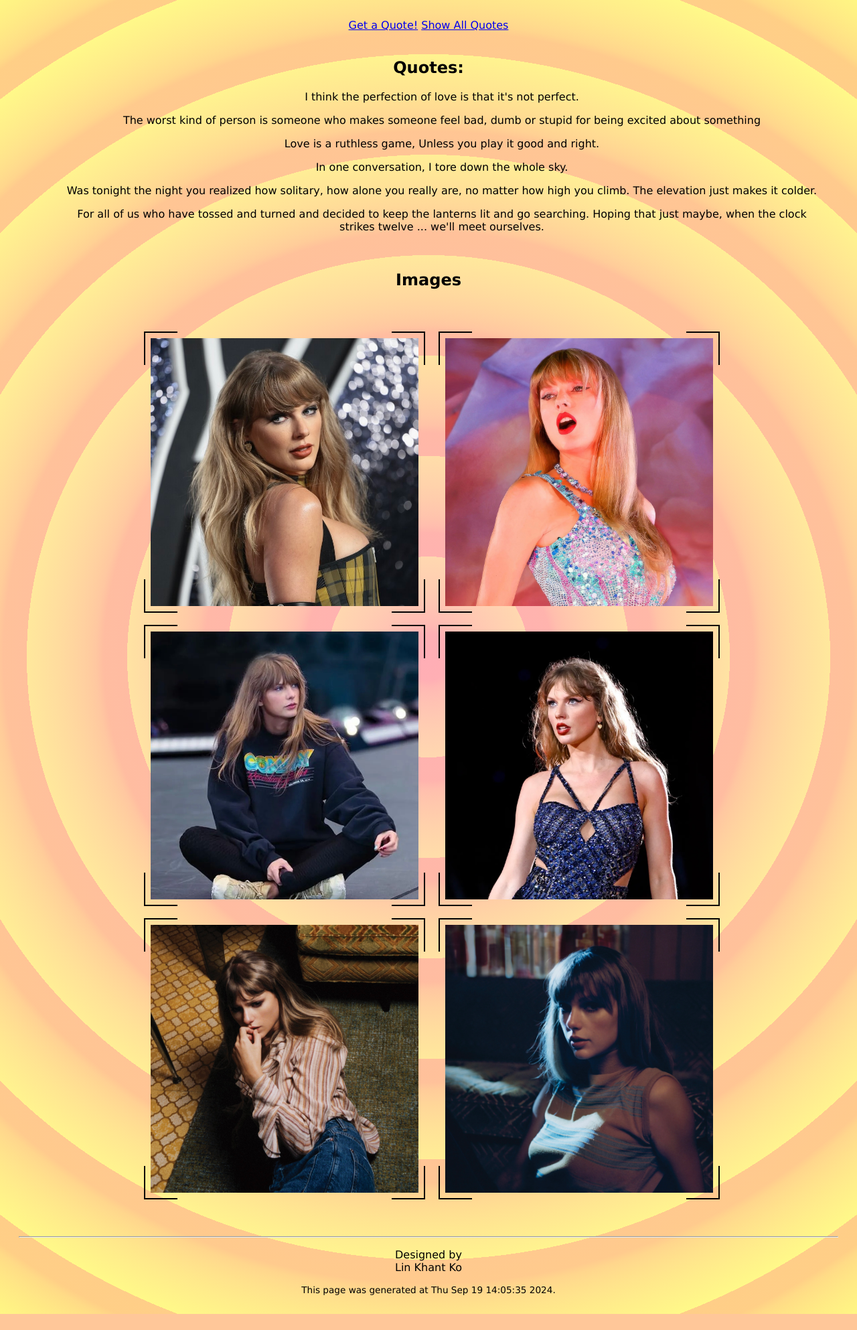
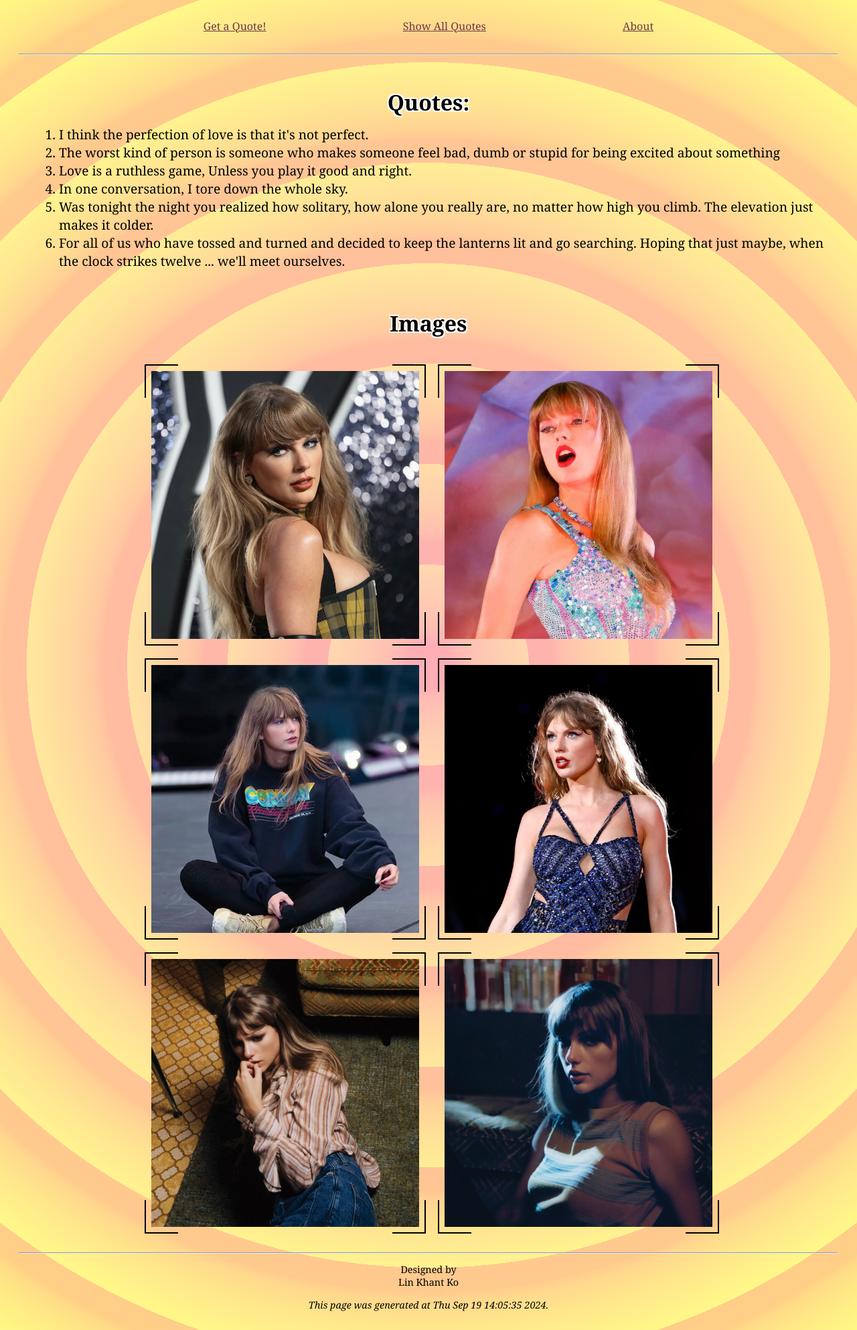
Before and after one commit to Linkhant19/Full-Stack-Application-Design-and-Development, a Django app: page /quotes/show_all in a window 1280 px wide. Shown: the whole page at 67% size. Before the commit the page ends 1962 px from the top, so only its background shows below. Run offline with Django 5.2, Linux system fonts and the light colour scheme.

Commit message:
finished quote website

```diff
--- a/django/quotes/templates/quotes/base.html
+++ b/django/quotes/templates/quotes/base.html
@@ -21,8 +21,11 @@ Our common code. Specific code can be found in separate pages. -->
             <!-- use the scriptlet URL function to look up a URL by name. -->
             <a href="{% url 'quote' %}">Get a Quote!</a>
             <a href="{% url 'show_all' %}">Show All Quotes</a>
-            <!-- <a href="{% url 'about' %}">About</a> -->
+            <a href="{% url 'about' %}">About</a>
         </nav>
+        <br>
+        <hr>
+
 
         {% block content %}
         <!-- our interesting stuff here! -->
--- a/django/quotes/templates/quotes/quote.html
+++ b/django/quotes/templates/quotes/quote.html
@@ -3,8 +3,11 @@
 {% extends "quotes/base.html" %}
 
 {% block content %}
-    <h1>hi</h1>
     <div>
+        <h1>Taylor Swift Quotes</h1>
+    </div>
+
+    <div class="quote">
         <h3>Taylor says: </h3>
         <p>{{quote}}</p>
     </div>
@@ -12,5 +15,6 @@
     <div>
         <img src="{{image}}" alt="Taylor">
     </div>
+    <br>
 
 {% endblock %}
--- a/django/quotes/templates/quotes/show_all.html
+++ b/django/quotes/templates/quotes/show_all.html
@@ -6,17 +6,20 @@
 
     <!-- Display the quotes -->
     <div>
-        <h2>Quotes:</h2>
-        <ul>
+        <h1>Quotes:</h1>
+        <ol>
             {% for quote in quotes %}
-                <p>{{ quote }}</p>
+                <li>{{ quote }}</li>
             {% endfor %}
-        </ul>
+        </ol>
     </div>
 
 
     <!-- Display the images -->
-    <h2>Images</h2>
+    <div>
+        <h1>Images</h1>
+    </div>
+
     <div class="images">
 
         <ul>
--- a/django/quotes/urls.py
+++ b/django/quotes/urls.py
@@ -17,5 +17,5 @@ urlpatterns = [
     path(r'', views.quotes, name='quotes'), # the first URL. main page
     path(r'quote', views.quotes, name='quote'), # new quote page
     path(r'show_all', views.show_all, name='show_all'), # new show_all page
-    # path(r'about', views.about, name='about'), # new about page
+    path(r'about', views.about, name='about'), # new about page
 ]
--- a/django/quotes/views.py
+++ b/django/quotes/views.py
@@ -46,8 +46,6 @@ def show_all(request):
     This function will delegate work to an HTML template.
     """
 
-    # templates is the default folder for django so no need to specify.
-    # this template will present the response.
     template_name = 'quotes/show_all.html'
 
     # create a dictionary of context variables
@@ -57,3 +55,22 @@ def show_all(request):
         'images': images_list,
     }
     return render(request, template_name, context)
+
+
+# about : the view to show the about page. about: the view to display information about the famous person whose quotes are shown in this application.
+
+def about(request):
+    """A function to respond to the /hw/about URL.
+    This function will delegate work to an HTML template.
+    """
+
+    template_name = 'quotes/about.html'
+
+    # create a dictionary of context variables
+    context = {
+        'current_time': time.ctime(),
+        'about': "Taylor Alison Swift (born December 13, 1989) is an American singer-songwriter. Known for her autobiographical songwriting, artistic reinventions, and cultural impact, Swift is a leading figure in popular music and the subject of widespread public interest. Swift is one of the world's best-selling music artists with an estimated global sale of 200 million records. Seven of her albums have opened with over one million pure sales in a week. She has been listed amongst history's greatest artists by publications such as Rolling Stone, Billboard, and Forbes, as well as the only individual from the arts to have been named the Time Person of the Year (2023). Her accolades include 14 Grammy Awards, a Primetime Emmy Award, 40 American Music Awards, 39 Billboard Music Awards, and 30 MTV Video Music Awards; she has won the Grammy Award for Album of the Year, the MTV Video Music Award for Video of the Year, and the IFPI Global Recording Artist of the Year at least four times each.",
+        'image': images_list[random.randint(0, len(images_list)-1)],
+    }
+
+    return render(request, template_name, context)
--- a/django/static/styles.css
+++ b/django/static/styles.css
@@ -1,23 +1,12 @@
 body {
     /* margin: 0; */
     padding: 20px;
-    font-family: 'Lucida Sans', 'Lucida Sans Regular', 'Lucida Grande', 'Lucida Sans Unicode', Geneva, Verdana, sans-serif;
+    font-family: Cambria, Cochin, Georgia, Times, 'Times New Roman', serif;
     /* background-color: #FBDA61;
     background-image: linear-gradient(45deg, #FBDA61 0%, #f979d2 100%); */
 
     text-align: center;
     align-items: center;
-
-    /* background-color: #000000;
-    opacity: 1;
-    background-size: 7px 7px;
-    background-image: repeating-linear-gradient(45deg, #fbdaff 0, #f5ffda 0.4px, #e3c7e2 0, #e7ecbe 50%); */
-
-    /* background-color: #f8d5eb;
-    opacity: 1;
-    background-image:  linear-gradient(30deg, #224745 12%, transparent 12.5%, transparent 87%, #dafffe 87.5%, #dafffe), linear-gradient(150deg, #dafffe 12%, transparent 12.5%, transparent 87%, #dafffe 87.5%, #ffdaf6), linear-gradient(30deg, #dafffe 12%, transparent 12.5%, transparent 87%, #dafffe 87.5%, #dafffe), linear-gradient(150deg, #dafffe 12%, transparent 12.5%, transparent 87%, #dafffe 87.5%, #e8daff), linear-gradient(60deg, #dafffe77 25%, transparent 25.5%, transparent 75%, #dafffe77 75%, #dafffe77), linear-gradient(60deg, #c9848c77 25%, transparent 25.5%, transparent 75%, #ad3d5377 75%, #f1919198);
-    background-size: 800px 1500px;
-    background-position: 0 0, 0 0, 40px 70px, 40px 70px, 0 0, 40px 70px; */
 
     /* background-color: #fffeb7;
     opacity: 1;
@@ -33,6 +22,7 @@ body {
 div {
     background-color: transparent;
     padding: 20px;
+    padding-bottom: 0px;
     /* margin: 20px; */
 }
 
@@ -42,6 +32,7 @@ div {
 
 h1 {
     color: black;
+    margin-bottom: -3px;
     /* text-shadow:
         2px 2px 0px black,
         -2px 2px 0px black,
@@ -54,14 +45,22 @@ h1 {
         -2px -2px 0px white;
 }
 
+h3 {
+    margin-bottom: -30px;
+}
+
 p {
     color: black;
+    font-size: 3em;
+}
+
+li {
+    font-size: 1.2em;
+    text-align: left;
 }
 
 img {
     margin: 7px;
-
-
     width: 400px;
     --b: 2px; /* border thickness */
     --c: #0000 90deg, black 0; /* define the color here */
@@ -87,5 +86,32 @@ img:hover {
 }
 
 .time {
-    font-size: .85em;
+    font-size: .9em;
+    font-style: italic;
 }
+
+.copyright {
+    font-size: .9em;
+}
+
+.about {
+    font-size: 1.2em;
+}
+
+.quote {
+    margin-bottom: -20px;
+}
+
+a {
+    color: rgb(108, 57, 71);
+    font-family: Cambria, Cochin, Georgia, Times, 'Times New Roman', serif;
+    padding: 100px;
+}
+
+a:hover {
+    color: white;
+}
+
+a:active {
+    color: white;
+}
```
Also changed, not shown: django/quotes/templates/quotes/about.html (added, +13 -0 lines).
